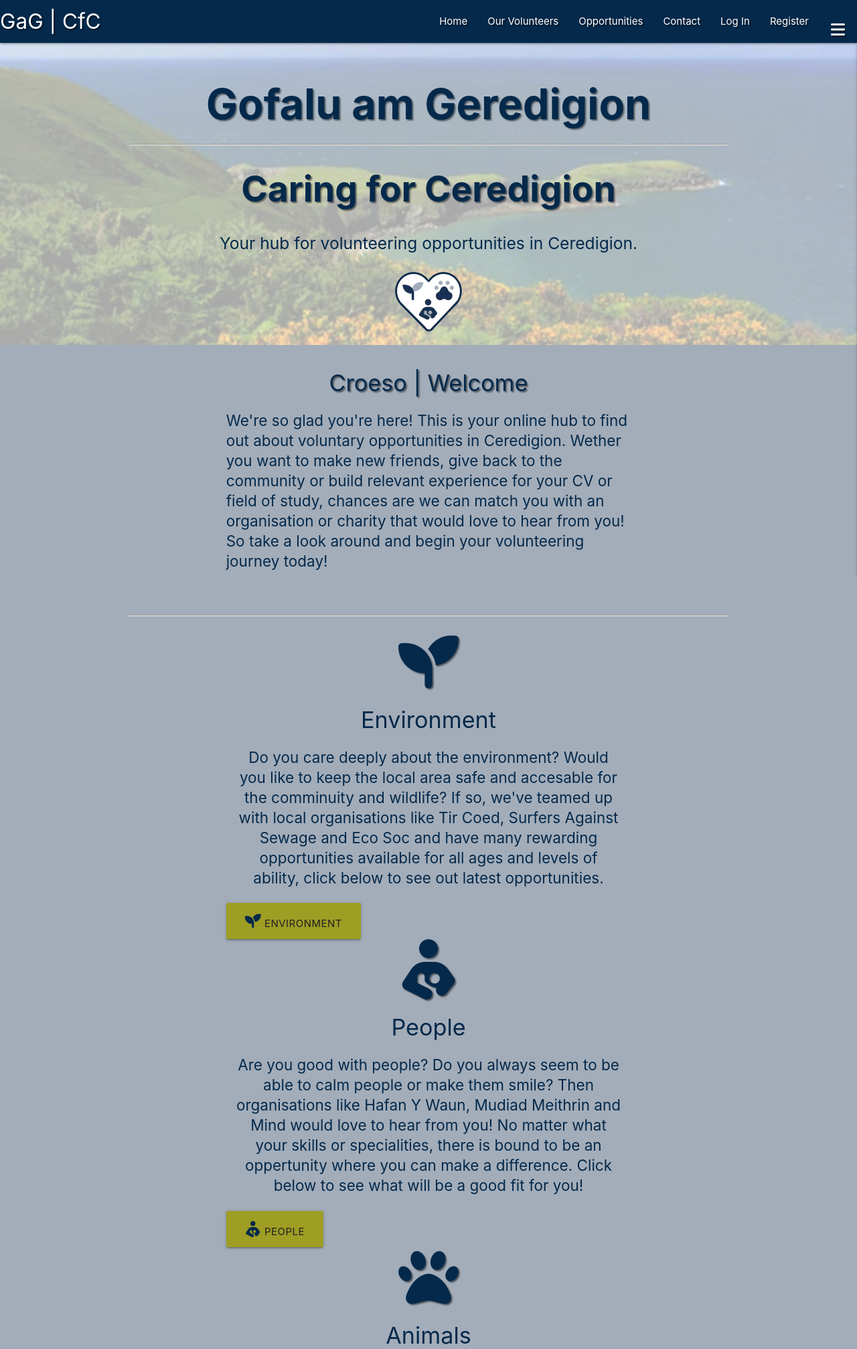
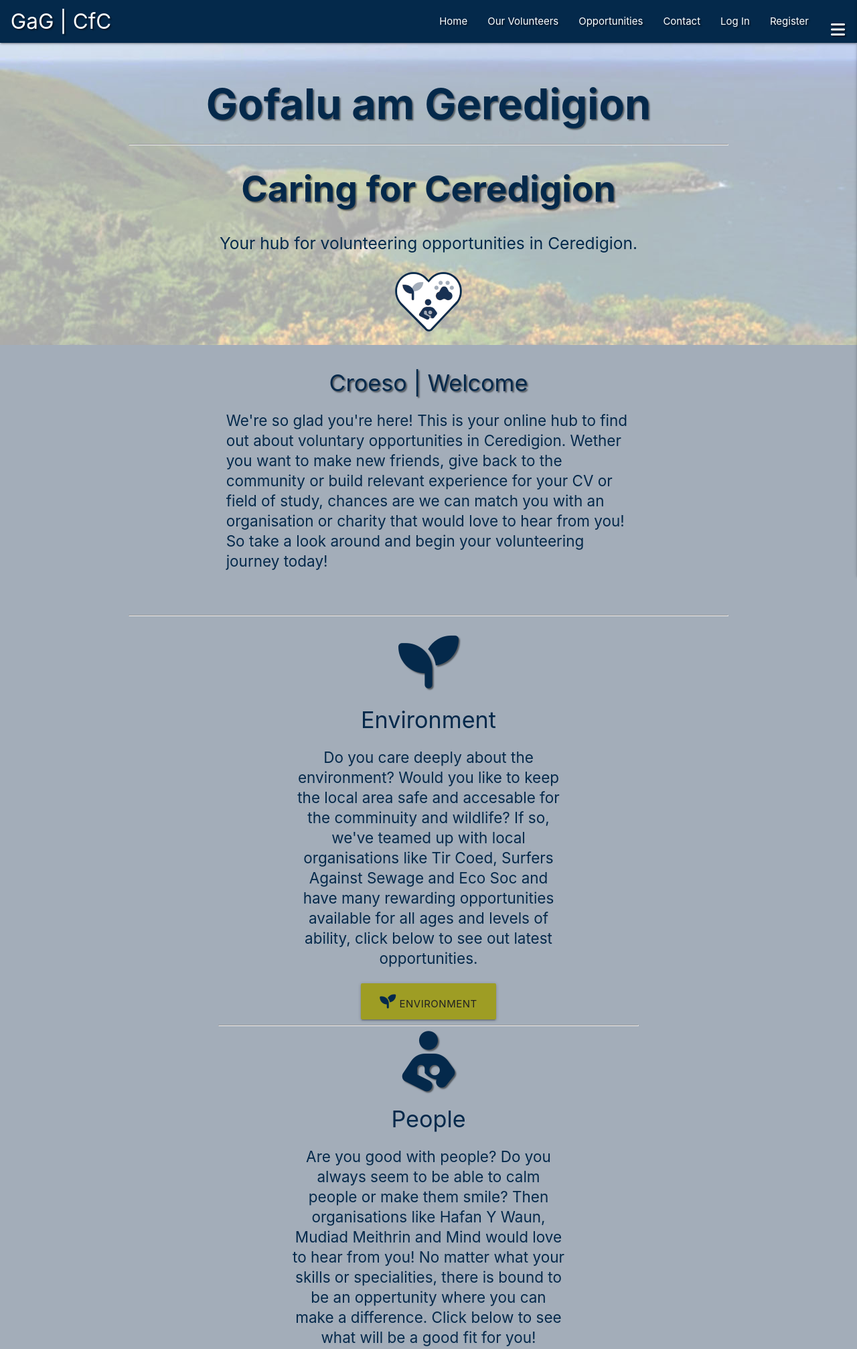
Before and after one commit to ahaffg/gag-cyc, a Flask app: page / in a window 1280 px wide. Shown: the top 2014 px of the page at 67% size. Run offline with Flask 2, Linux system fonts and the light colour scheme; some libraries are stand-ins or nearby versions.

Commit message:
correcting layout issues

```diff
--- a/static/css/style.css
+++ b/static/css/style.css
@@ -137,3 +137,11 @@ p {
   color:white;
   padding-top: .5em;
 }
+
+#navlogo {
+  padding-left: .5em;
+}
+
+#center-align {
+  align-items: center;
+}
--- a/templates/base.html
+++ b/templates/base.html
@@ -13,6 +13,10 @@
   <link href="https://fonts.googleapis.com/icon?family=Material+Icons" rel="stylesheet">
   <link href="{{ url_for('static', filename='css/materialize.css') }}" type="text/css" rel="stylesheet" media="screen">
   <link href="{{ url_for('static', filename='css/style.css') }}" type="text/css" rel="stylesheet" media="screen">
+  <link rel="apple-touch-icon" sizes="180x180" href="/static/favicon/apple-touch-icon.png">
+  <link rel="icon" type="image/png" sizes="32x32" href="/static/favicon/favicon-32x32.png">
+  <link rel="icon" type="image/png" sizes="16x16" href="/static/favicon/favicon-16x16.png">
+  <link rel="manifest" href="/static/favicon/site.webmanifest">
   {% block styles %}
   {% endblock %}
   <title>Gofalu am Geredigion | Caring for Ceredigion
@@ -24,9 +28,10 @@
     <!-- top navbar -->
     <nav class="nav-extended text-shadow">
       <div class="nav-wrapper">
-        <a href="{{ url_for('get_home') }}" class="brand-logo white-text pad-left">GaG | CfC
+        <a href="{{ url_for('get_home') }}" class="brand-logo white-text pad-left" id="navlogo">GaG | CfC
         </a>
-        <i id="hamburger" class="fas fa-bars collapse navbar-collapse justify-content-end sidenav-trigger right" data-target="mobile-demo"></i>
+        <i id="hamburger" class="fas fa-bars collapse navbar-collapse justify-content-end sidenav-trigger right"
+          data-target="mobile-demo"></i>
         <ul class="right hide-on-med-and-down">
           <li>
             <a class="white-text" href="{{ url_for('get_home') }}">Home
@@ -77,7 +82,7 @@
       </div>
     </nav>
     <!-- mobile sidenav -->
-      <ul class="sidenav" id="mobile-demo" aria="mobile nav">
+    <ul class="sidenav" id="mobile-demo" aria="mobile nav">
       <li>
         <a href="{{ url_for('get_home') }}">Home
         </a>
--- a/templates/home.html
+++ b/templates/home.html
@@ -22,11 +22,10 @@
   <div class="container">
     <div class="section">
       <div class="row">
-        <div class="col my-auto">
+        <div class="container">
           <div class="icon-block center center-align">
             <i class="center-align fa-solid fa-seedling large text-shadow"></i>
             <h4 class="center heavy">Environment</h4>
-
             <p class="heavy">Do you care deeply about the environment? Would you
               like to keep the local area safe and accesable for the comminuity
               and wildlife? If so, we've teamed up with local organisations
@@ -34,15 +33,17 @@
               rewarding opportunities available for all ages and levels of
               ability, click below to see out latest opportunities.</p>
           </div>
-          <a href="{{ url_for('get_tasks') }}" class="align-center center grey-text text-darken-4 lime darken-3 btn-large"><i
-              class="fa-solid fa-seedling"></i>  Environment</a>
+          <div class="center center-align">
+            <a href="{{ url_for('get_tasks') }}"
+              class="align-center center grey-text text-darken-4 lime darken-3 btn-large"><i
+                class="fa-solid fa-seedling"></i> Environment</a>
+          </div>
         </div>
-
-        <div class="col m12">
+        <hr>
+        <div class="container my-auto">
           <div class="icon-block center center-align">
             <i class="fa-solid fa-person-breastfeeding large text-shadow"></i>
             <h4 class="center heavy">People</h4>
-
             <p class="heavy">Are you good with people? Do you always seem to be able to
               calm people or make them smile? Then organisations like Hafan Y Waun,
               Mudiad Meithrin and Mind would love to hear from you! No matter
@@ -50,30 +51,34 @@
               where you can make a difference. Click below to see what will
               be a good fit for you! </p>
           </div>
-          <a href="{{ url_for('get_tasks') }}" class="align-center center grey-text text-darken-4 lime darken-3 btn-large"><i
-              class="fa-solid fa-person-breastfeeding"></i>  People</a>
+          <div class="center center-align">
+            <a href="{{ url_for('get_tasks') }}"
+              class="align-center center grey-text text-darken-4 lime darken-3 btn-large"><i
+                class="fa-solid fa-person-breastfeeding"></i> People</a>
+          </div>
         </div>
-
-        <div class="col m12">
+        <hr>
+        <div class="container my-auto">
           <div class="icon-block center center-align">
             <i class="fa-solid fa-paw large text-shadow"></i>
             <h4 class="center heavy">Animals</h4>
-
             <p class="heavy">Do you consider yourself a Dr Dolittle? Do you have an
               affinity with animals? Charities like Cats Protection League, Ystwyth
               Vets and RSPA Ceredigion branch are in need of kind, patient and reliable
               volunteers to help them with the animals in their care. If you can help,
               check out out opportunities by clicking the button below</p>
           </div>
-          <a href="{{ url_for('get_tasks') }}" class="align-center center grey-text text-darken-4 lime darken-3 btn-large"><i
-              class="fa-solid fa-paw"></i>  Animals</a>
+          <div class="center center-align">
+            <a href="{{ url_for('get_tasks') }}"
+              class="center center-align grey-text text-darken-4 lime darken-3 btn-large"><i
+                class="fa-solid fa-paw"></i> Animals</a>
+          </div>
         </div>
       </div>
     </div>
   </div>
 </section>
-  <hr>
-  <br>
-  <br>
-
-  {% endblock %}
+<hr>
+<br>
+<br>
+{% endblock %}
```
Also changed, not shown: README.md, static/favicon/android-chrome-192x192.png (added), static/favicon/android-chrome-512x512.png (added), static/favicon/apple-touch-icon.png (added), static/favicon/favicon-16x16.png (added), static/favicon/favicon-32x32.png (added), static/favicon/favicon.ico (added), static/favicon/site.webmanifest (added).
